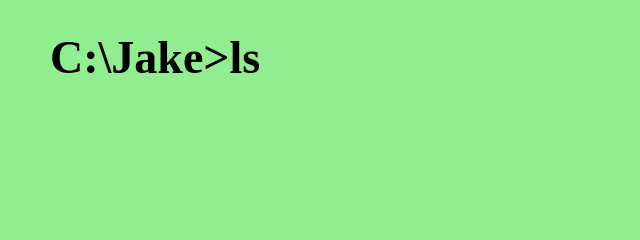
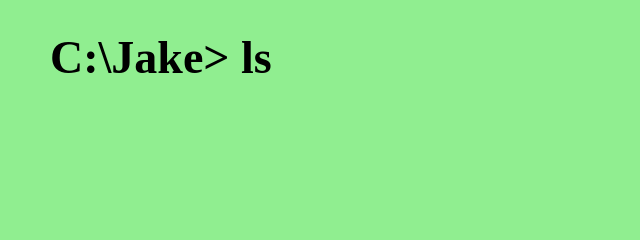
Before and after one commit to litelsmithj/jls-portfolio, a plain HTML site: page index.html in a window 1280 px wide. Shown: the top 240 px of the page, 0-640 px from the left. Drawn offline with Linux system fonts and the light colour scheme.

Commit message:
Play around with logo & background

```diff
--- a/css/style.css
+++ b/css/style.css
@@ -33,6 +33,9 @@ header {
 /* Intro */
 .intro {
     background-color: lightgreen;
+    /* background-image: url("../img/mountain-busy.png");
+    background-size: cover;
+    background-repeat: no-repeat; */
     padding: 300px 0 25px 50px;
     display: flex;
     flex-direction: column;
--- a/index.html
+++ b/index.html
@@ -5,13 +5,15 @@
     <meta name="viewport" content="width=device-width, initial-scale=1" />
     <link rel="stylesheet" href="css/style.css"/>
     <title>Jake LS</title>
+    <link rel="icon" type="img/x-icon" href="img/mountain.png">
   </head>
   <body>
     <header>
-      <h1>C:\Jake&gtls</h1>
+      <h1>C:\Jake&gt ls</h1>
     </header>
 
     <section class="intro">
+        <!-- <img src="img/mountain.png"/> -->
         <h1>Hi there!</h1>
         <h1>I'm Jake LS, a web developer newly based in SoCal.</h1>
         <h1 class = "flip-sentence">
```
Also changed, not shown: img/mountain-busy.png (added), img/mountain.png (added).
